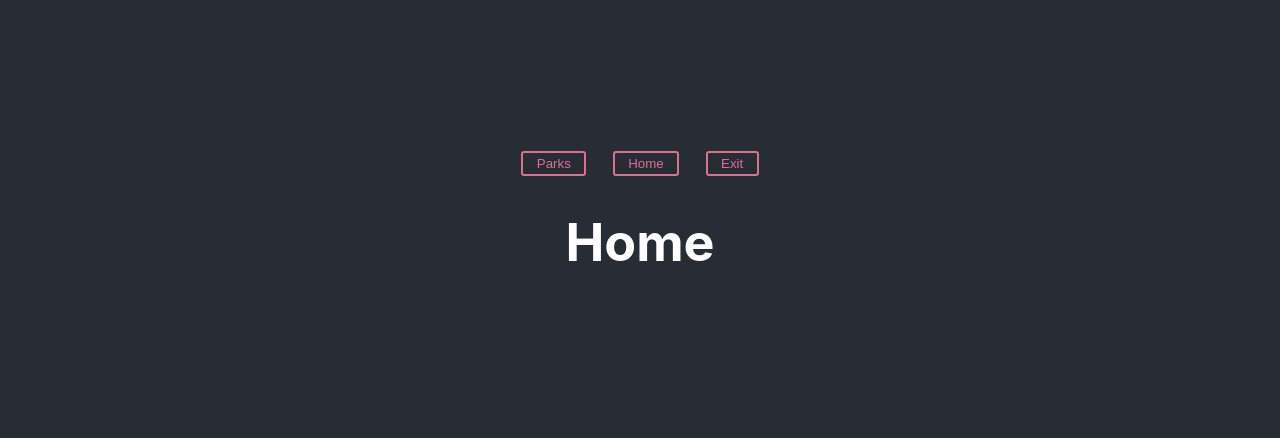
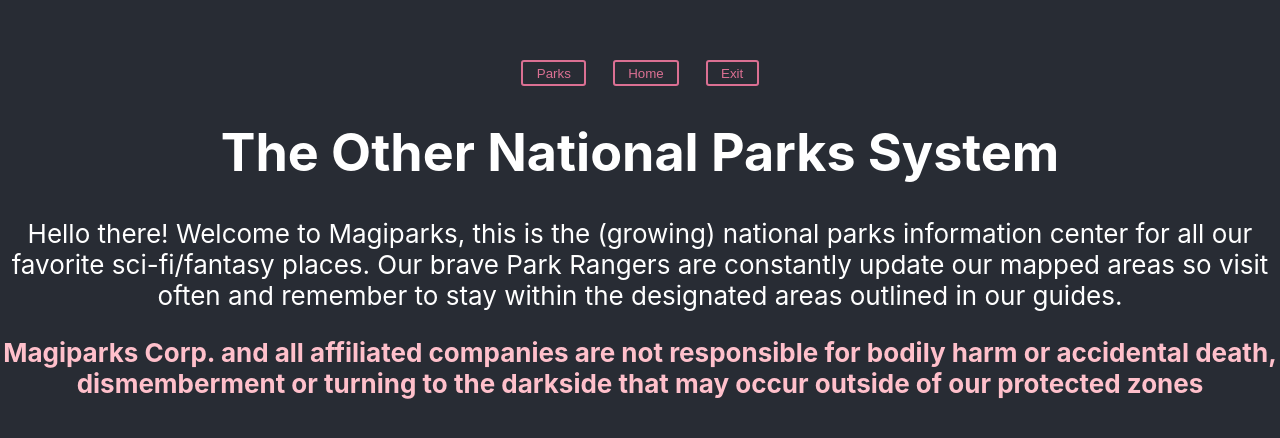
Before and after one commit to developingdina/magiparks, a React (Create React App) app: page /home in a window 1280 px wide. Shown: the part 174-612 px from the top of the page. Built offline with nearby package versions, Linux system fonts and the light colour scheme.

Commit message:
Adds Home information

```diff
--- a/src/components/Home.js
+++ b/src/components/Home.js
@@ -6,9 +6,17 @@ import Button from './Button';
 export default function Home() {
 
     return (
-        <div>
-            <h1>Home</h1>
-
+        <div id="home">
+            <h1>The Other National Parks System</h1>
+        <p>Hello there! Welcome to Magiparks, this is the (growing) national
+            parks information center for all our favorite sci-fi/fantasy
+            places. Our brave Park Rangers are constantly update our mapped areas so visit often and remember
+            to stay within the designated areas outlined in our guides.</p>
+            <strong style={{color: "pink"}}>Magiparks Corp. and all affiliated companies are not
+                responsible for bodily harm or accidental death, dismemberment
+                or turning to the darkside that may occur outside of our protected
+                zones
+            </strong>
         </div>
     )
 }
--- a/src/components/Navbar.js
+++ b/src/components/Navbar.js
@@ -14,6 +14,7 @@ export default function Navbar(){
             <NavLink to="/home">
                 <Button>Home</Button>
             </NavLink>
+
             <NavLink to="/">
                 <Button>Exit</Button>
             </NavLink>
```
